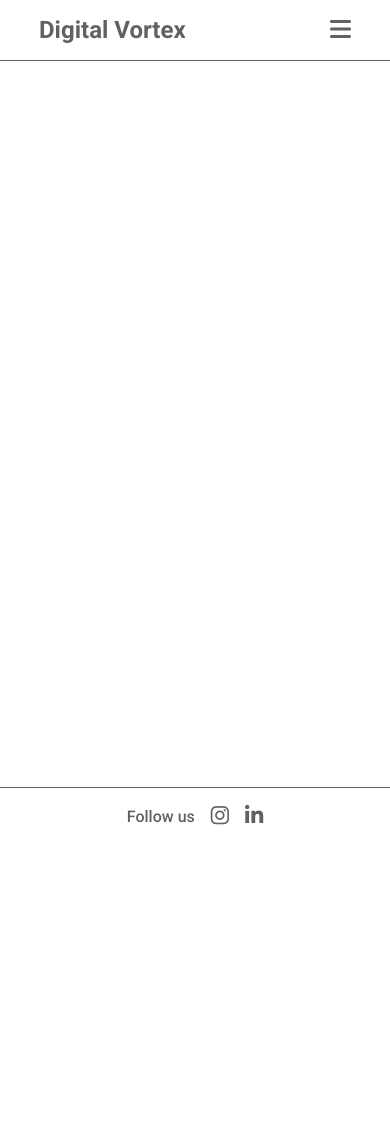
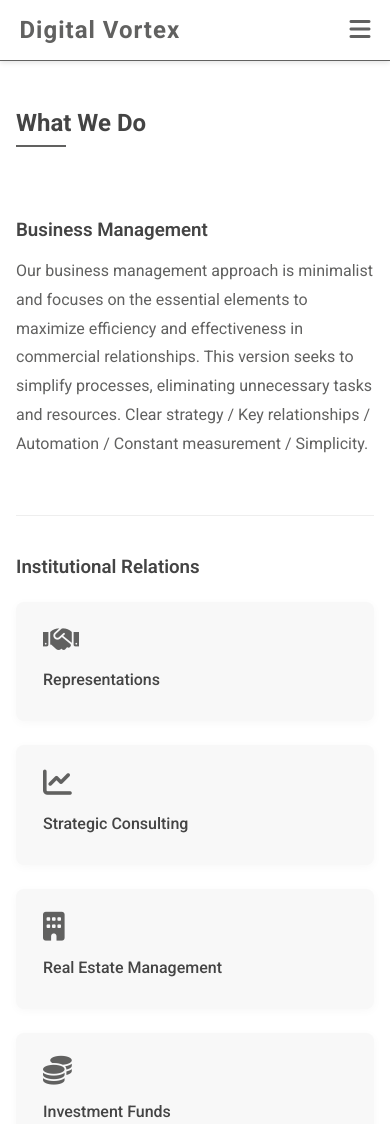
Before and after one commit to digital-vortex-chile/Static-Site, a plain HTML site: page index.html in a window 390 px wide. Shown: the top 1124 px of the page. Before the commit the page ends 844 px from the top, so only its background shows below. Drawn offline with Linux system fonts and the light colour scheme.

Commit message:
Enhance homepage layout with new "What We Do" section and improve styles for better responsiveness

```diff
--- a/index.html
+++ b/index.html
@@ -7,8 +7,8 @@
     <link rel="preconnect" href="https://fonts.googleapis.com">
     <link rel="preconnect" href="https://fonts.gstatic.com" crossorigin>
     <link href="https://fonts.googleapis.com/css2?family=Roboto:ital,wght@0,100..900;1,100..900&display=swap" rel="stylesheet">
+    <link rel="stylesheet" href="https://cdnjs.cloudflare.com/ajax/libs/font-awesome/6.0.0/css/all.min.css">
     <link href="styles.css" rel="stylesheet">
-    <link rel="stylesheet" href="https://cdnjs.cloudflare.com/ajax/libs/font-awesome/6.0.0/css/all.min.css">
 </head>
 <body>
     <header>
@@ -24,7 +24,42 @@
         </nav>
     </header>
     <main class="content">
-        <!-- Tu contenido va aquí -->
+        <div class="main-container">
+            <section class="section">
+                <h2 class="roboto-bold">What We Do</h2>
+
+                <div class="services-container">
+                    <div class="service-item">
+                        <h3 class="roboto-medium">Business Management</h3>
+                        <p class="service-description roboto-regular">
+                            Our business management approach is minimalist and focuses on the essential elements to maximize efficiency and effectiveness in commercial relationships. This version seeks to simplify processes, eliminating unnecessary tasks and resources. Clear strategy / Key relationships / Automation / Constant measurement / Simplicity.
+                        </p>
+                    </div>
+
+                    <div class="service-item">
+                        <h3 class="roboto-medium">Institutional Relations</h3>
+                        <div class="services-grid">
+                            <div class="service-card">
+                                <i class="fas fa-handshake"></i>
+                                <div class="service-name roboto-medium">Representations</div>
+                            </div>
+                            <div class="service-card">
+                                <i class="fas fa-chart-line"></i>
+                                <div class="service-name roboto-medium">Strategic Consulting</div>
+                            </div>
+                            <div class="service-card">
+                                <i class="fas fa-building"></i>
+                                <div class="service-name roboto-medium">Real Estate Management</div>
+                            </div>
+                            <div class="service-card">
+                                <i class="fas fa-coins"></i>
+                                <div class="service-name roboto-medium">Investment Funds</div>
+                            </div>
+                        </div>
+                    </div>
+                </div>
+            </section>
+        </div>
     </main>
     <footer>
         <div class="footer-content">
--- a/styles.css
+++ b/styles.css
@@ -15,6 +15,7 @@ body {
     flex-direction: column;
     color: #616160;
     background-color: white;
+    overflow-x: hidden;
 }
 
 /* Font utility classes */
@@ -50,6 +51,16 @@ body {
     font-variation-settings: "wdth" 100;
 }
 
+/* Header styles - fixed position */
+header {
+    position: sticky;
+    top: 0;
+    width: 100%;
+    z-index: 1000;
+    background-color: white;
+    box-shadow: 0 2px 5px rgba(0,0,0,0.1);
+}
+
 /* Navbar styles */
 .navbar {
     display: grid;
@@ -75,17 +86,133 @@ body {
     font-size: 1.5rem;
     font-weight: bold;
     color: #616160;
+    letter-spacing: 1px;
+    transition: color 0.3s ease;
+}
+
+.logo:hover {
+    color: #444;
 }
 
 .menu-icon {
     font-size: 1.5rem;
     cursor: pointer;
     color: #616160;
+    transition: color 0.3s ease;
+}
+
+.menu-icon:hover {
+    color: #444;
 }
 
 /* Content styles */
 .content {
     flex: 1;
+    overflow-y: auto;
+    padding: 3rem 0;
+}
+
+.main-container {
+    max-width: 1200px;
+    margin: 0 auto;
+    padding: 0 2rem;
+}
+
+.section {
+    margin-bottom: 4rem;
+    opacity: 0;
+    transform: translateY(20px);
+    animation: fadeInUp 0.8s forwards;
+}
+
+@keyframes fadeInUp {
+    to {
+        opacity: 1;
+        transform: translateY(0);
+    }
+}
+
+.section h2 {
+    margin-bottom: 1.5rem;
+    color: #444;
+    position: relative;
+    display: inline-block;
+    padding-bottom: 10px;
+}
+
+.section h2::after {
+    content: '';
+    position: absolute;
+    bottom: 0;
+    left: 0;
+    width: 50px;
+    height: 2px;
+    background-color: #616160;
+}
+
+.section p {
+    margin-bottom: 1.5rem;
+    line-height: 1.8;
+}
+
+/* What We Do section */
+.services-container {
+    margin-top: 3rem;
+}
+
+.service-item {
+    margin-bottom: 2.5rem;
+    padding-bottom: 2rem;
+    border-bottom: 1px solid #eee;
+}
+
+.service-item:last-child {
+    border-bottom: none;
+}
+
+.service-item h3 {
+    color: #444;
+    margin-bottom: 1rem;
+    font-weight: 600;
+}
+
+.service-description {
+    margin-bottom: 1.5rem;
+}
+
+/* Enhanced services grid */
+.services-grid {
+    display: grid;
+    grid-template-columns: repeat(auto-fit, minmax(240px, 1fr));
+    gap: 1.5rem;
+    margin-top: 1.5rem;
+}
+
+.service-card {
+    background-color: #f8f8f8;
+    border-radius: 8px;
+    padding: 1.5rem;
+    transition: all 0.3s ease;
+    border-left: 3px solid transparent;
+    box-shadow: 0 2px 10px rgba(0,0,0,0.03);
+}
+
+.service-card:hover {
+    transform: translateY(-5px);
+    box-shadow: 0 5px 15px rgba(0,0,0,0.08);
+    border-left-color: #616160;
+}
+
+.service-card i {
+    font-size: 1.8rem;
+    margin-bottom: 1rem;
+    color: #616160;
+}
+
+.service-name {
+    font-weight: 500;
+    color: #444;
+    margin-bottom: 0.5rem;
 }
 
 /* Footer styles */
@@ -93,7 +220,7 @@ footer {
     background-color: white;
     color: #616160;
     text-align: center;
-    padding: 1rem;
+    padding: 1.5rem;
     margin-top: auto;
     border-top: 1px solid #616160;
 }
@@ -102,20 +229,40 @@ footer {
     display: flex;
     justify-content: center;
     align-items: center;
-    gap: 1rem;
+    gap: 1.5rem;
 }
 
 .social-icons {
     display: flex;
-    gap: 1rem;
+    gap: 1.5rem;
 }
 
 .social-icon {
     color: #616160;
     font-size: 1.3rem;
-    transition: opacity 0.3s;
+    transition: all 0.3s;
 }
 
 .social-icon:hover {
     opacity: 0.7;
+    transform: translateY(-3px);
 }
+
+/* Media queries for responsiveness */
+@media (max-width: 768px) {
+    .main-container {
+        padding: 0 1rem;
+    }
+
+    .section {
+        margin-bottom: 3rem;
+    }
+
+    .navbar {
+        grid-template-columns: 0.5fr 9fr 0.5fr;
+    }
+
+    .services-grid {
+        grid-template-columns: 1fr;
+    }
+}
```
Lines whose indentation alone changed are shown as unchanged.
